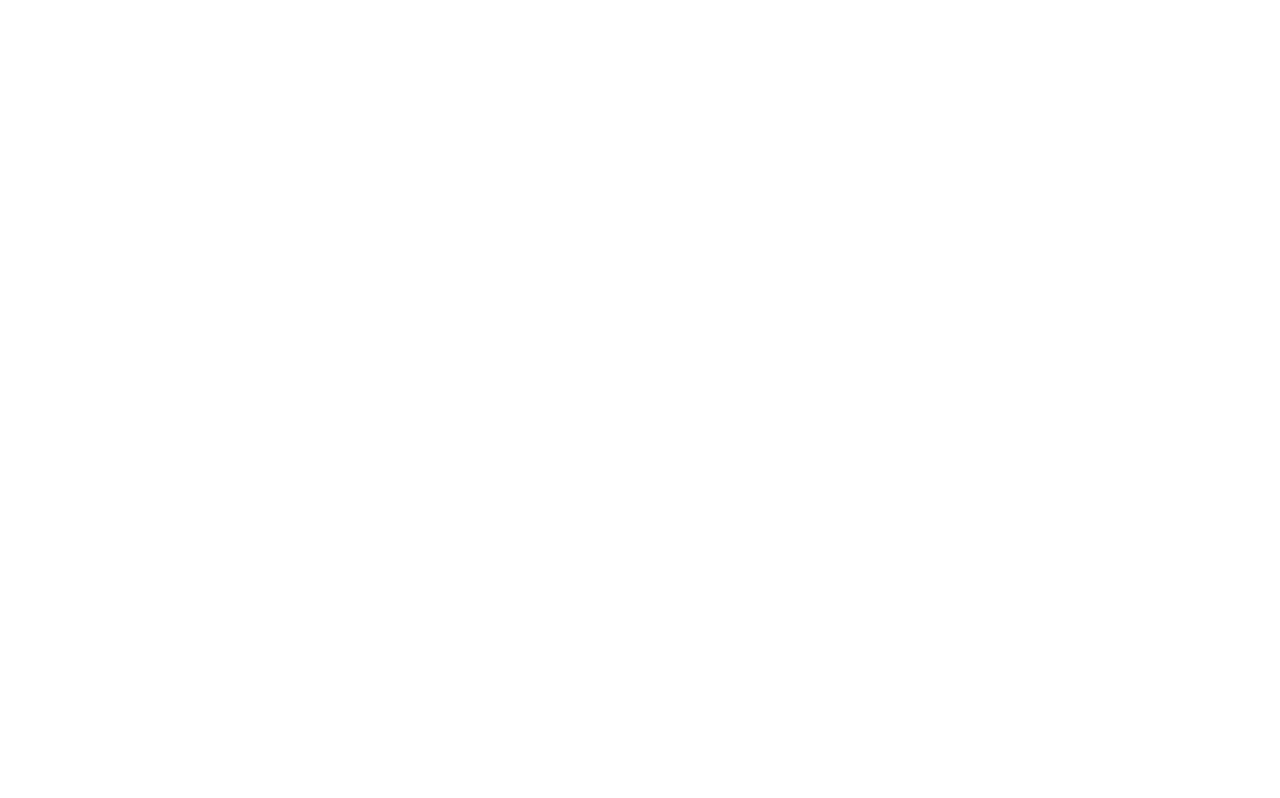
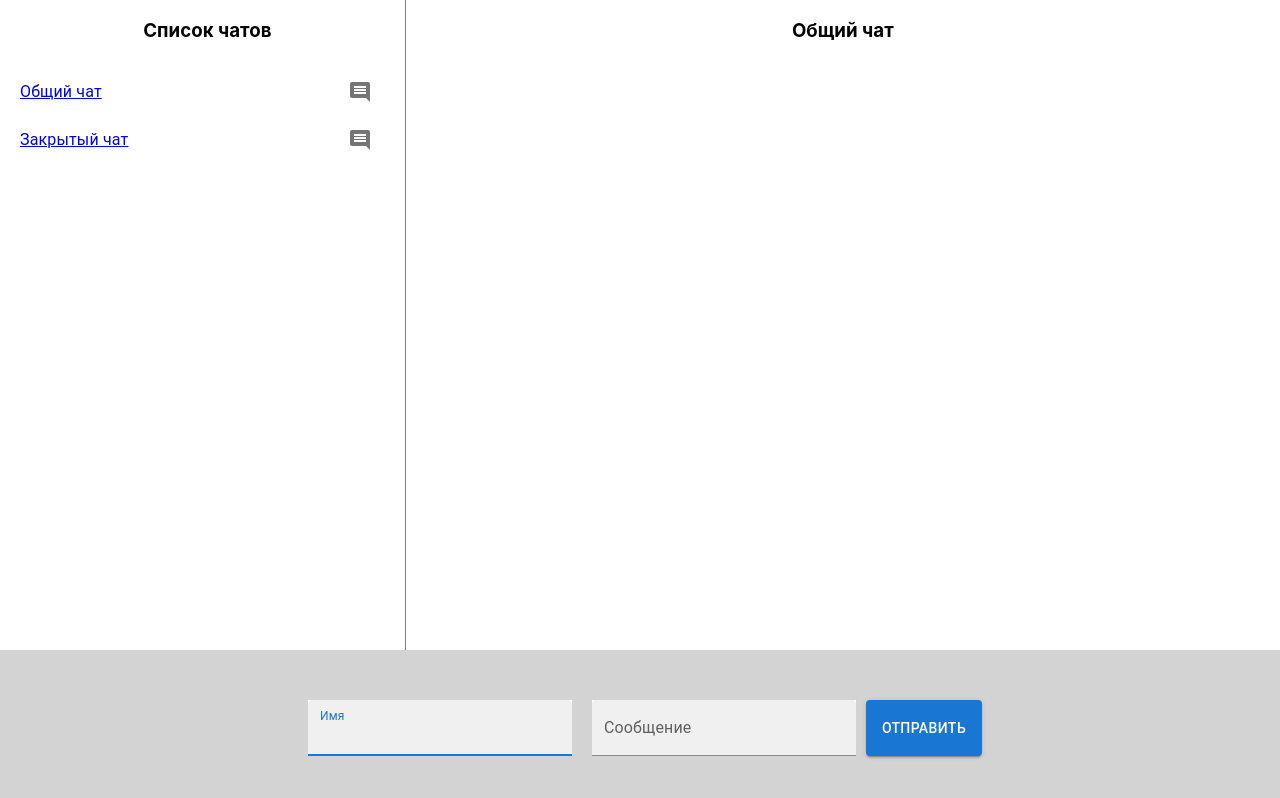
Before and after one commit to sibok13/react, a React (Create React App) app: page /chats in a window 1280 px wide. Before the commit this address had no page. Built offline with nearby package versions, Linux system fonts and the light colour scheme.

Commit message:
доработка 3

```diff
--- a/src/App.js
+++ b/src/App.js
@@ -1,7 +1,7 @@
 import './App.css';
 import ChatsPage from './pages/Chats';
 import HomePage from './pages/Home';
-import { Route, Routes } from 'react-router-dom';
+import { Route, Routes, Redirect } from 'react-router-dom';
 import Profile from './pages/Profile';
 
 function App() {
@@ -10,6 +10,7 @@ function App() {
           <Routes>
             <Route exact path='/' element={<HomePage />} />
             <Route path='/chats/:chatId' element={<ChatsPage />} />
+            <Route path='/chats/' element={<ChatsPage />} />
             <Route path='/profile/' element={<Profile />} />
           </Routes>
     </>
--- a/src/components/Messages.jsx
+++ b/src/components/Messages.jsx
@@ -1,7 +1,7 @@
 function Messages(props) {
     return (
         <>
-          {props.formMessage.map((elm) =>
+          {props.MessagesList[props.ChatId].messeges.map((elm) =>
               <div key={elm.id}>
                   <div>Имя: {elm.author}</div>
                   <div>Сообщение: {elm.text}</div>
--- a/src/pages/Chats.jsx
+++ b/src/pages/Chats.jsx
@@ -10,21 +10,6 @@ function ChatsPage() {
 
   const inputRef = useRef(null);
   const params = useParams();
-
-  const [formMessage, setMessage] = useState([]);
-
-  const sendMessge = (event) => {
-      event.preventDefault();
-      chatId = event.target.id;
-      setMessage(formMessage => [...formMessage, {
-            id: uuid().slice(0,8),
-            author: event.target.athor.value,
-            text: event.target.text.value,
-      }]);
-      const form = event.target;
-      form.reset();
-      focus();
-  }
 
   const [chatsList, setChatsList] = useState([
     {
@@ -39,25 +24,52 @@ function ChatsPage() {
     }
   ]);
 
+  const sendMessges = (event) => {
+    event.preventDefault();
+    chatId = event.target.id;
+    setChatsList(
+      chatsList => {
+        const chatsListNew = [...chatsList];
+        chatsListNew[chatId].messeges =
+          [...chatsListNew[chatId].messeges, {
+              id: uuid().slice(0,8),
+              author: event.target.athor.value,
+              text: event.target.text.value,
+        }]
+        return chatsListNew;
+      }
+    );
+    const form = event.target;
+    form.reset();
+    focus();
+  }
+
+  // определение id чата, для дальнейшей работы с ним
   let chatId = params.chatId;
   let index = chatsList.findIndex(el => el.id == chatId);
   if(index < 0){
     chatId = 0;
   }
 
-  let lastName = formMessage.length > 0 ? formMessage.slice(-1).pop().author : null;
-
+  let lastName = chatsList[chatId].messeges.length > 0 ? chatsList[chatId].messeges.slice(-1).pop().author : null;
   useEffect(() => {
     if(!!lastName & lastName !== "ROBOT") {
       setTimeout(() => {
-        setMessage(formMessage => [...formMessage, {
-          id: uuid().slice(0,8),
-          author: "ROBOT",
-          text: "Привет!",
-      }]);
+        setChatsList(
+          chatsList => {
+            const chatsListNew = [...chatsList];
+            chatsListNew[chatId].messeges =
+              [...chatsListNew[chatId].messeges, {
+                  id: uuid().slice(0,8),
+                  author: "ROBOT",
+                  text: "Привет, как дела?",
+            }]
+            return chatsListNew;
+          }
+        );
       }, 3000);
     };
-    }, [lastName]);
+    }, [lastName, chatId]);
 
     function focus() {
       inputRef.current.focus();
@@ -76,11 +88,11 @@ function ChatsPage() {
           </div>
           <div className="messages">
             <h3>{chatsList[chatId].name}</h3>
-            <Messages formMessage={formMessage} />
+            <Messages MessagesList={chatsList} ChatId={chatId} />
           </div>
         </div>
         <div className="form-box">
-            <form onSubmit={sendMessge} className="my-form" id={chatId}>
+            <form onSubmit={sendMessges} className="my-form" id={chatId}>
                 <TextField  inputRef={inputRef} id="outlined-basic" label="Имя" variant="filled" name='athor' type='text' />
                 <TextField id="outlined-basic" label="Сообщение" variant="filled" name='text' type='text' />
                 <Button type="submit" variant="contained">Отправить</Button>
--- a/src/pages/Home.jsx
+++ b/src/pages/Home.jsx
@@ -1,9 +1,11 @@
+import { Link } from "react-router-dom";
+
 function HomePage() {
     return (<>
     <h2>Добро пожаловать на наш сайт!</h2>
     <ul>
-      <li><a href="/chats">Страница чатов</a></li>
-      <li><a href="/profile">Мой профиль</a></li>
+      <li><Link to="/chats/0">Страница чатов</Link></li>
+      <li><Link to="/profile/">Мой профиль</Link></li>
     </ul>
     </>
   );
```
